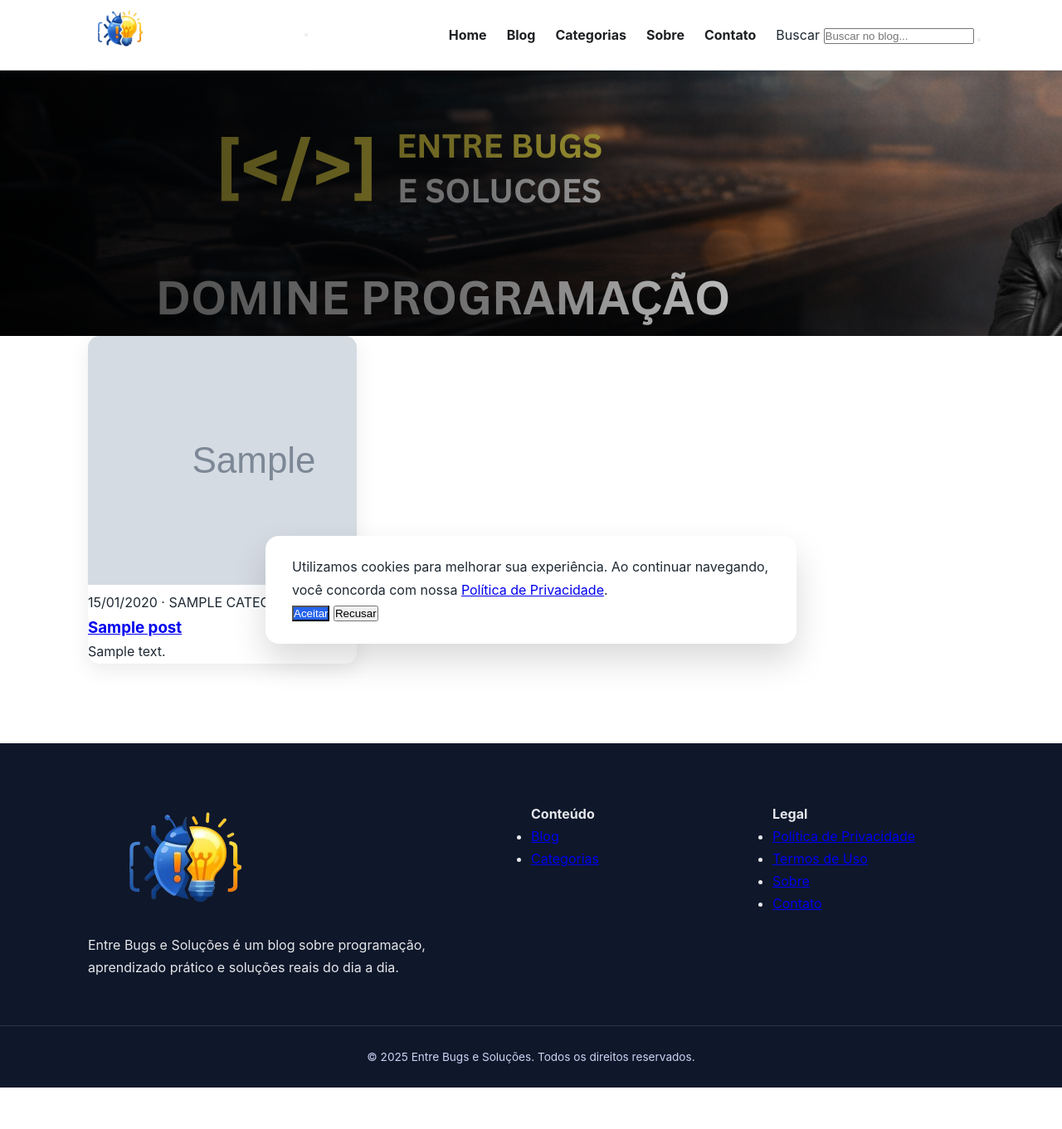
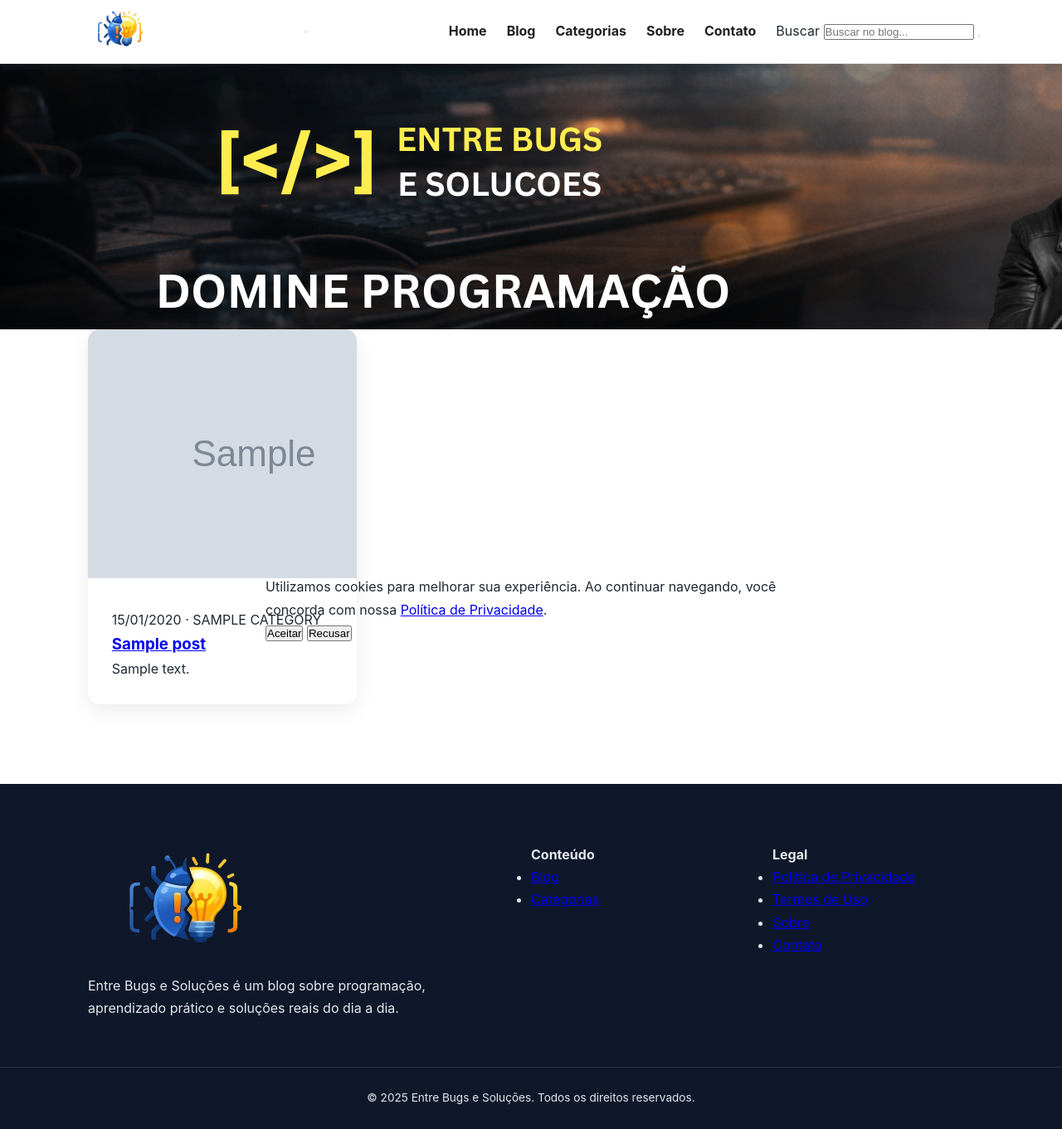
Before and after one commit to TiagoRavi/blog_entre_bugs_e_solucoes, a Django app: page / in a window 1280 px wide. Shown: the whole page at 83% size. Before the commit the page ends 1311 px from the top, so only its background shows below. Run offline with Django 5.2, Linux system fonts and the light colour scheme; tables that the repository leaves empty hold one stand-in row (values such as "Sample post"); grey boxes marked "Sample" are stand-in pictures.

Commit message:
Ajustes frontandV10

```diff
--- a/static/css/base.css
+++ b/static/css/base.css
@@ -1,7 +1,6 @@
 /* ==================================================
 RESET GLOBAL
 ================================================== */
-
 * {
   margin: 0;
   padding: 0;
@@ -11,7 +10,6 @@
 /* ==================================================
 VARIÁVEIS CSS (DESIGN TOKENS)
 ================================================== */
-
 :root {
   --bg-color: #ffffff;
   --text-color: #1f2933;
@@ -24,9 +22,8 @@
 }
 
 /* ==================================================
-BASE DO SITE
+BASE GLOBAL
 ================================================== */
-
 body {
   font-family: var(--font-base);
   background-color: var(--bg-color);
@@ -38,10 +35,8 @@
   width: 100%;
 }
 
-/* ==================================================
-TIPOGRAFIA GLOBAL
-================================================== */
-
-code {
-  font-family: var(--font-code);
+.container {
+  max-width: 1100px;
+  margin: 0 auto;
+  padding: 0 1rem;
 }
--- a/static/css/blog.css
+++ b/static/css/blog.css
@@ -1,29 +1,6 @@
 /* ==================================================
-HERO
+BLOG LIST
 ================================================== */
-
-.hero-full {
-  position: relative;
-  height: 320px;
-  overflow: hidden;
-}
-
-.hero-overlay {
-  position: absolute;
-  inset: 0;
-  background: linear-gradient(
-    90deg,
-    rgba(0,0,0,.75) 0%,
-    rgba(0,0,0,.55) 45%,
-    rgba(0,0,0,.25) 70%,
-    rgba(0,0,0,0) 100%
-  );
-}
-
-/* ==================================================
-POST LIST
-================================================== */
-
 .post-grid {
   display: grid;
   grid-template-columns: repeat(3, 1fr);
@@ -33,7 +10,6 @@
 /* ==================================================
 POST DETAIL
 ================================================== */
-
 .post-detail-layout {
   display: grid;
   grid-template-columns: minmax(0, 820px) 240px;
@@ -44,13 +20,3 @@
   font-size: 1.05rem;
   line-height: 1.85;
 }
-
-/* ==================================================
-PAGINAÇÃO
-================================================== */
-
-.pagination {
-  display: flex;
-  justify-content: center;
-  margin: 4rem 0 2rem;
-}
--- a/static/css/components.css
+++ b/static/css/components.css
@@ -1,63 +1,31 @@
 /* ==================================================
-NAV / MENU
+HERO
 ================================================== */
-
-.nav {
-  display: flex;
-  align-items: center;
-  gap: 1.5rem;
-}
-
-.nav ul {
-  display: flex;
-  gap: 1.5rem;
-  list-style: none;
-}
-
-.nav a {
-  font-weight: 700;
-  color: var(--secondary-color);
-  text-decoration: none;
-}
-
-.nav a:hover {
-  color: var(--primary-color);
-}
+.hero-full { position: relative; width: 100%; height: 320px; overflow: hidden; }
+.hero-media img { width: 100%; height: 100%; object-fit: cover; }
+.hero-overlay { position: absolute; inset: 0; }
 
 /* ==================================================
 POST CARD
 ================================================== */
-
 .post-card {
-  background: #ffffff;
+  background: #fff;
   border-radius: 14px;
   overflow: hidden;
   box-shadow: 0 8px 24px rgba(0,0,0,.08);
-  transition: transform .25s ease, box-shadow .25s ease;
 }
 
-.post-card:hover {
-  transform: translateY(-6px);
-  box-shadow: 0 18px 42px rgba(0,0,0,.14);
+.post-card-body {
+  padding: 1.8rem;
 }
 
 /* ==================================================
 COOKIE BANNER
 ================================================== */
-
 .cookie-banner {
   position: fixed;
   bottom: 1.5rem;
   left: 50%;
   transform: translateX(-50%);
   z-index: 9999;
-  background: #ffffff;
-  border-radius: 16px;
-  box-shadow: 0 20px 40px rgba(0,0,0,.15);
-  padding: 1.5rem 2rem;
 }
-
-.cookie-btn.accept {
-  background: #2563eb;
-  color: #fff;
-}
--- a/static/css/layout.css
+++ b/static/css/layout.css
@@ -52,16 +72,4 @@
   text-align: center;
   padding: 1.6rem 1rem;
   font-size: 0.85rem;
-  color: #cbd5f5;
 }
-
-/* ==================================================
-RESPONSIVO — LAYOUT
-================================================== */
-
-@media (max-width: 768px) {
-  .footer-grid {
-    grid-template-columns: 1fr;
-    text-align: center;
-  }
-}
--- a/static/css/style.css
+++ b/static/css/style.css
@@ -1,9 +1,17 @@
-/* ==================================================
-   ENTRYPOINT CSS
-   Arquivo principal carregado no HTML
-   ================================================== */
+/* =========================================================
+   CSS ENTRYPOINT
+   Este arquivo apenas orquestra os imports
+   NÃO escrever regras CSS aqui
+   ========================================================= */
 
-@import url("./base.css");
-@import url("./layout.css");
-@import url("./components.css");
-@import url("./blog.css");
+/* 1. Base (reset, variáveis, tipografia) */
+@import url("base.css");
+
+/* 2. Layout estrutural */
+@import url("layout.css");
+
+/* 3. Componentes reutilizáveis */
+@import url("components.css");
+
+/* 4. Domínios específicos */
+@import url("blog.css");
```
Also changed, not shown: other parts of static/css/layout.css (+33 -13 lines).
